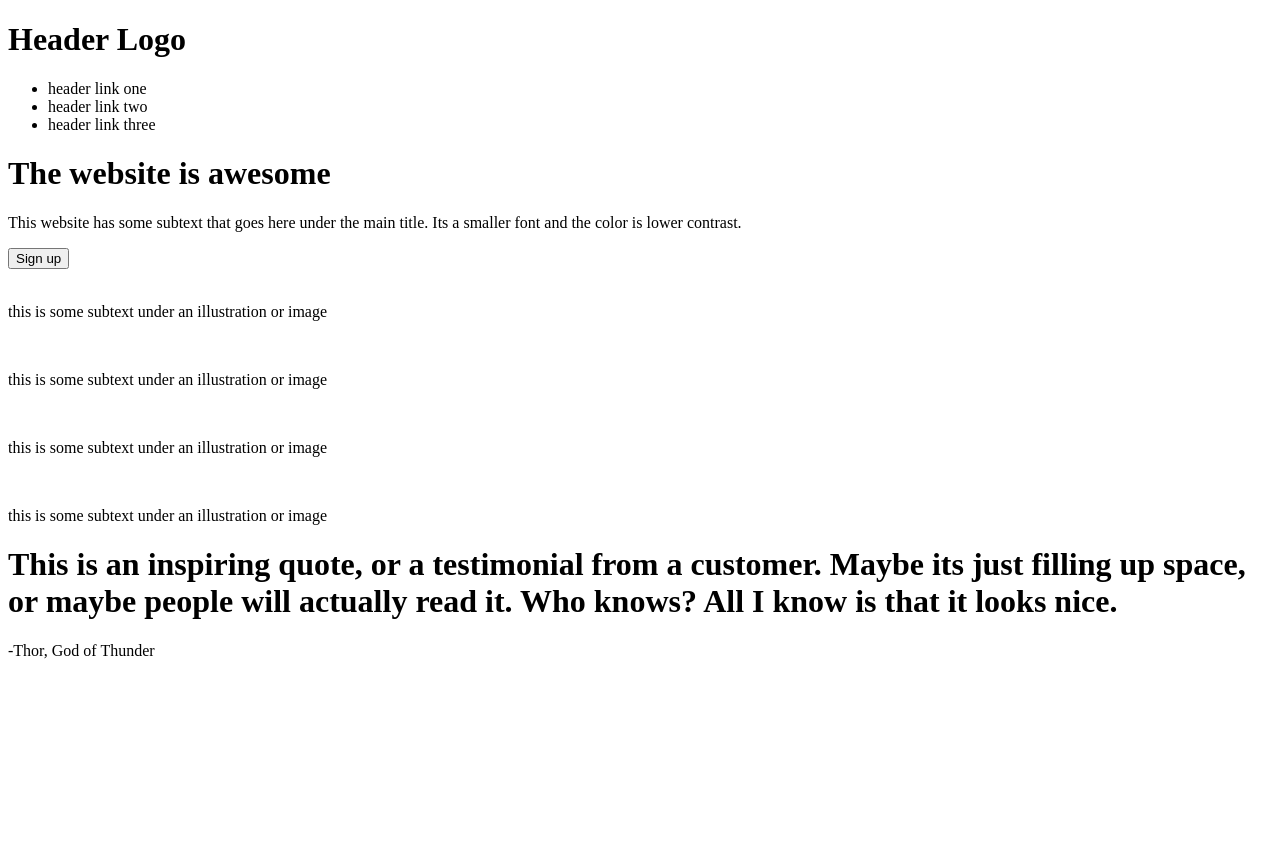
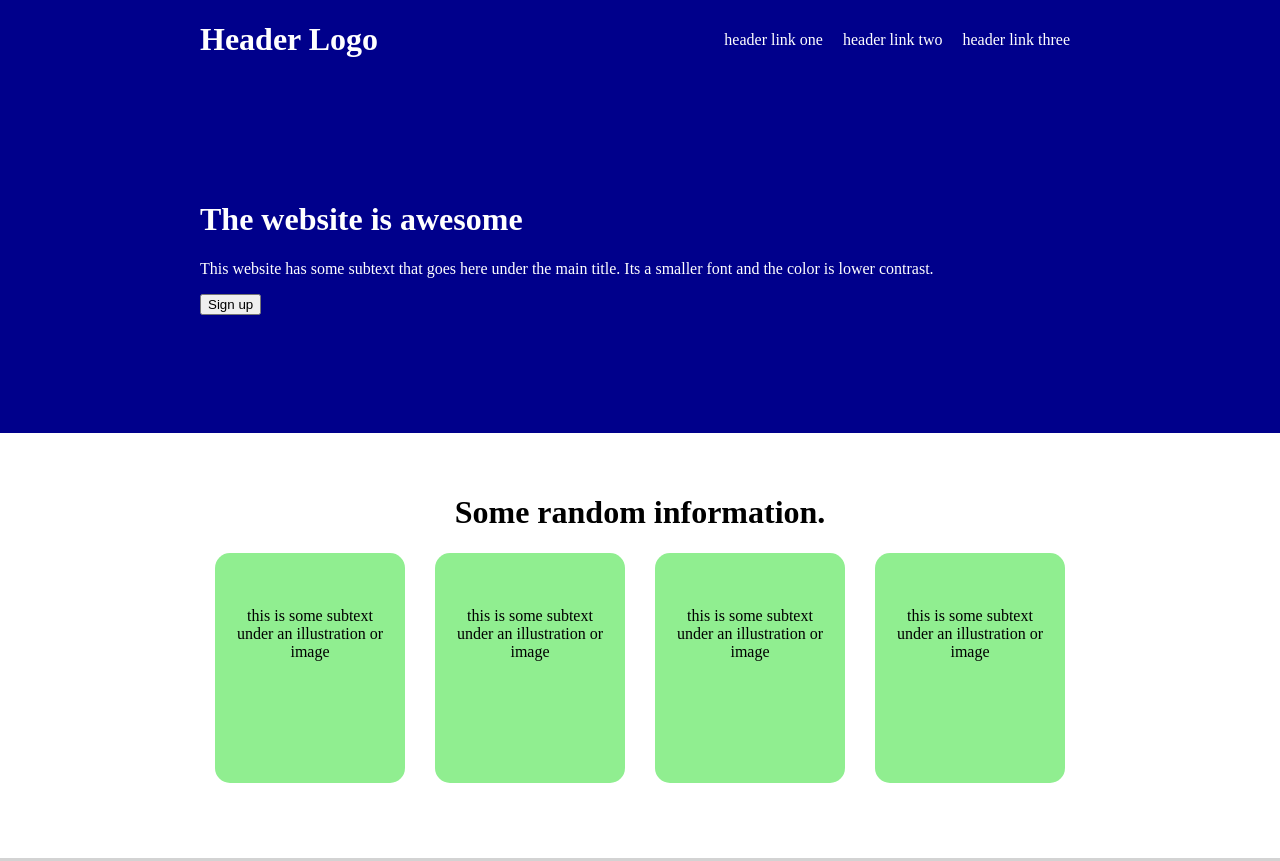
Before and after one commit to TannerRockCode/TOP-Landing-Page, a plain HTML site: page index.html in a window 1280 px wide. Shown: the top 861 px of the page. Before the commit the page ends 800 px from the top, so only its background shows below. Drawn offline with Linux system fonts and the light colour scheme.

Commit message:
Generate home page general formatting
An initial template for the formatting before
finishing work and images are added.

```diff
--- a/index.html
+++ b/index.html
@@ -8,6 +8,9 @@
 </head>
 <body>
     <div class="parent">
+        <div class="colorsection1">
+            <div class="pagecontent">
+                <div class="topheader">
                     <h1 class="headerlogo">Header Logo</h1>
                     <header>
                         <ul class="headerlinks">
@@ -16,14 +19,26 @@
                             <li><a>header link three</a></li>
                         </ul>
                     </header>
+                </div>
 
-        <div class="websiteintro">
+                <div class="websiteintrosection">
+                    <div class="websiteintroinfo">
                         <h1>The website is awesome</h1>
                         <p>This website has some subtext that goes here under the main title.
                             Its a smaller font and the color is lower contrast.</p>
                         <button>Sign up</button>
                     </div>
+                    <div class="websiteintroimg">
+                        <img>
+                    </div>
+                </div>
+            </div>
+        </div>
 
+        <div class="colorsection2">
+            <div class="pagecontent">
+                <div class="introcardsection">
+                    <h1>Some random information.</h1>
                     <div class="introcards">
                         <div class="introcard">
                             <img>
@@ -42,7 +57,12 @@
                             <p>this is some subtext under an illustration or image</p>
                         </div>
                     </div>
+                </div>
+            </div>
+        </div>
 
+        <div class="colorsection3">
+            <div class="pagecontent">
                 <div class="intromotto">
                     <h1>This is an inspiring quote, or a testimonial from a customer.
                         Maybe its just filling up space, or maybe people will actually read it.
@@ -50,11 +70,26 @@
                     </h1>
                     <p>-Thor, God of Thunder</p>
                 </div>
+            </div>
+        </div>
 
+        <div class="colorsection2">
+            <div class="pagecontent">
+                <div class="introCTA">
+                    <h3>Call to action! It's time!</h3>
+                    <p>Sign up for our product by clicking that button right over there!</p>
+                    <button>Sign up</button>
+                </div>
+            </div>
+        </div>
+
+        <div class="colorsection1">
+            <div class="pagecontent">
                 <footer class="introfooter">
-
+                        <p>My Website</p>
                 </footer>
-
+            </div>
+        </div>
     </div>
 
 
--- a/styles/style.css
+++ b/styles/style.css
@@ -0,0 +1,95 @@
+body {
+    margin: 0px;
+}
+
+.parent {
+    display: flex;
+    flex-direction: column;
+}
+
+.topheader {
+    display: inline-flex;
+    align-content: stretch;
+    align-items: center;
+    justify-content: space-between;
+    width: 100%;
+}
+
+.headerlinks {
+    display: flex;
+    flex-direction: row;
+    background-color: darkblue;
+    color: white;
+    justify-content: flex-end;
+}
+
+.topheader ul {
+    list-style: none;
+}
+
+.topheader a {
+    padding: 0px 10px;
+}
+
+.websiteintrosection {
+    padding: 100px 0px;
+}
+
+.colorsection1 {
+    color:white;
+    background-color: darkblue;
+}
+
+.pagecontent {
+    padding: 0px 200px;
+    align-items: center;
+}
+
+.introcardsection {
+    padding: 40px 0px 75px;
+}
+
+.introcardsection h1 {
+    text-align: center;
+}
+
+.introcards {
+    justify-content: center;
+    display: flex;
+    flex-direction: row;
+    flex-wrap: wrap;
+    justify-content: space-around;
+}
+
+.introcard {
+    border-radius: 15px;
+    width: 150px;
+    height: 190px;
+    padding: 20px;
+    background-color: lightgreen;
+    text-align: center;
+
+}
+
+.introCTA {
+    background-color: lightblue;
+    height: 125px;
+    width: 100%;
+    justify-content: center;
+    justify-items: center;
+    align-items: center;
+    margin: 50px 0px;
+}
+
+.colorsection3 {
+    background-color:lightgray;
+}
+
+.intromotto {
+    padding: 100px 0px;
+}
+
+.introfooter {
+    display: flex;
+    justify-content: center;
+}
```
Lines whose indentation alone changed are shown as unchanged.
